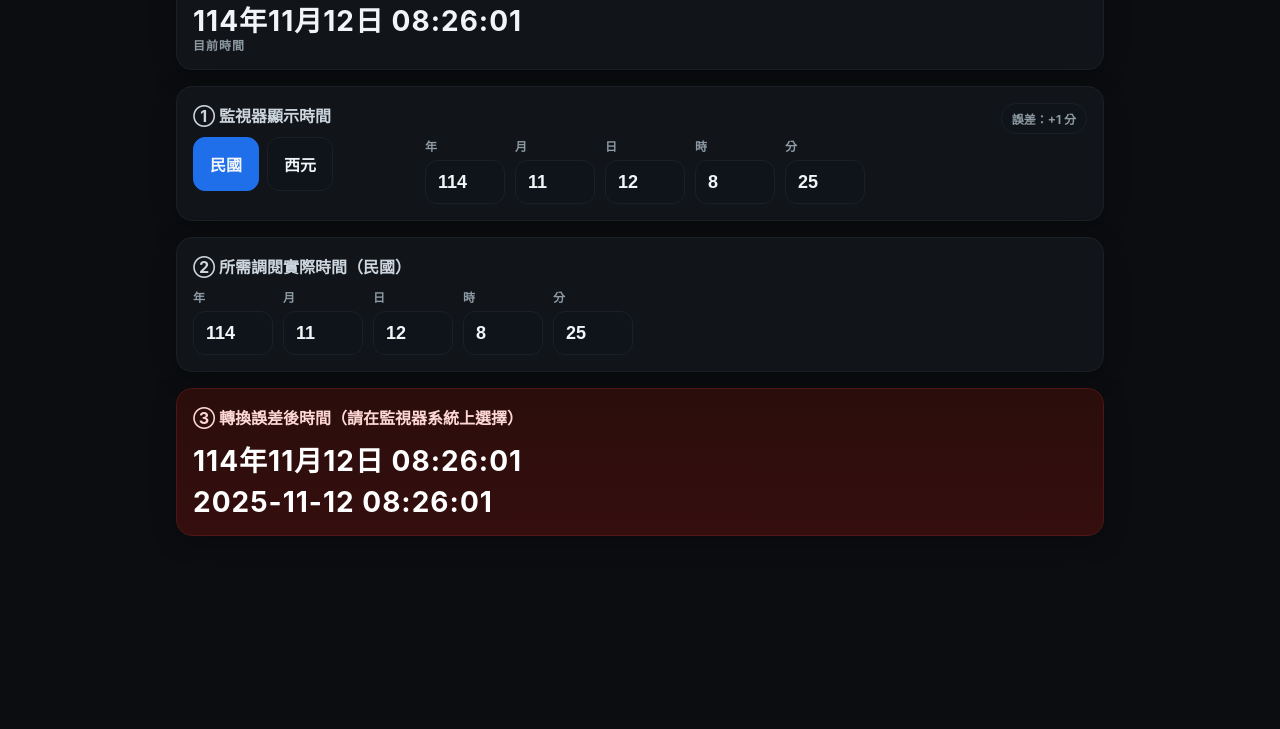
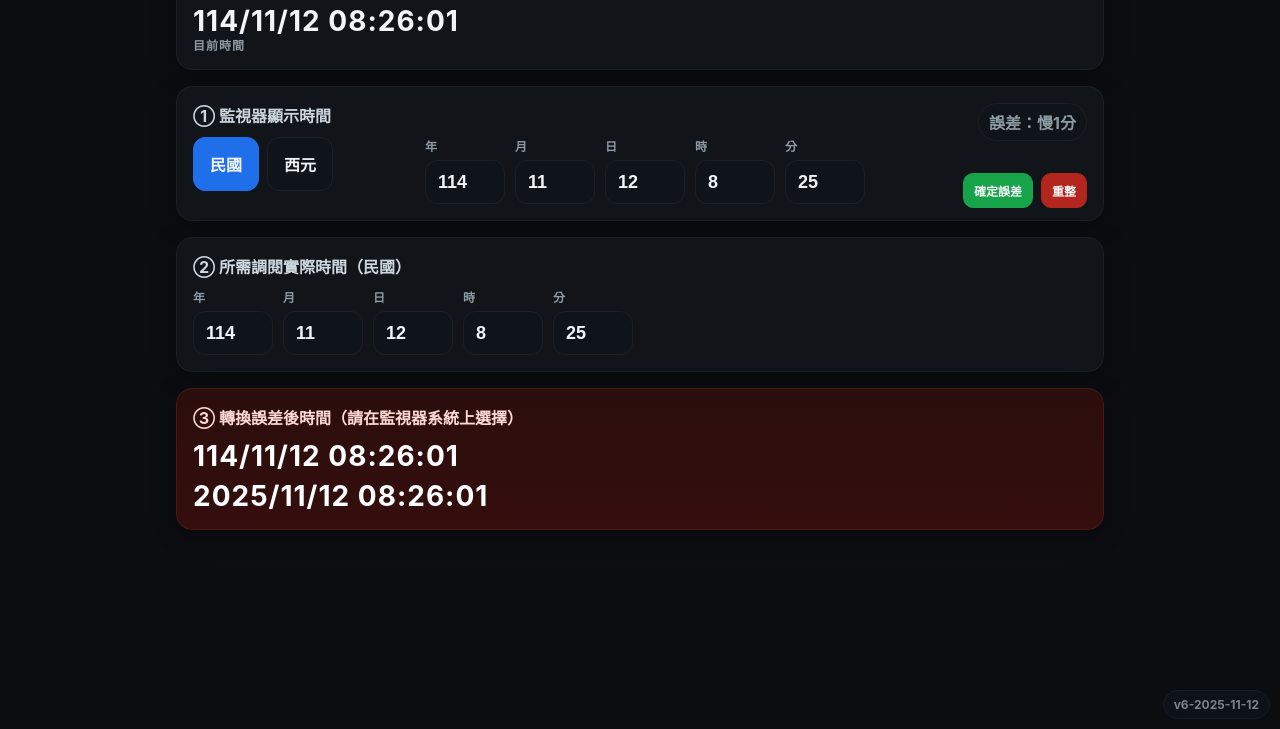
Before and after one commit to sj96785/cctv-time-diff-pwa, a plain HTML site: page index.html in a window 1280 px wide. Shown: the part 71-800 px from the top of the page. Drawn offline with Linux system fonts and the light colour scheme.

Commit message:
Add files via upload

```diff
--- a/index.html
+++ b/index.html
@@ -17,8 +17,8 @@
     --accent:#1f6feb;
     --danger:#b3261e;
     --panel:#11151a;
+    --edge:#1b2026;
     --green:#22c55e;
-    --edge:#1b2026;
   }
   *{box-sizing:border-box}
   html,body{height:100%}
@@ -28,11 +28,10 @@
     color:var(--fg);
     font-family:-apple-system,BlinkMacSystemFont,"Segoe UI",Roboto,Helvetica,Arial,"Apple Color Emoji","Segoe UI Emoji";
     font-weight:700;
-    -webkit-font-smoothing:antialiased;
-    -moz-osx-font-smoothing:grayscale;
   }
   .wrap{max-width:960px;margin:0 auto;padding:16px;display:flex;flex-direction:column;gap:16px}
-  .card{position:relative;
+  .card{
+    position:relative;
     background:var(--panel);
     border:1px solid var(--edge);
     border-radius:16px;
@@ -40,53 +39,31 @@
     box-shadow:0 6px 24px rgba(0,0,0,.25);
   }
   h1{margin:0 0 8px 0;font-size:24px;letter-spacing:.5px;text-align:center;color:var(--green);}
-  .clock{
-    font-size:28px;line-height:1.2;letter-spacing:1px;
-    display:flex;justify-content:space-between;align-items:center;gap:12px;
-  }
-  .sub{
-    font-size:12px;color:var(--muted);
-  }
-  .grid{
-    display:grid;gap:12px;
-    grid-template-columns: 1fr;
-  }
-  @media (min-width:700px){
-    .grid{grid-template-columns: 220px 1fr;}
-  }
-  .toggle{
-    display:flex;gap:8px;align-items:flex-start;justify-content:flex-start;
-  }
-  .btn{
-    padding:14px 16px;border-radius:12px;border:1px solid var(--edge);
-    background:#0f141a;color:var(--fg);font-weight:800;cursor:pointer;font-size:16px;
-  }
+  .clock{font-size:28px;line-height:1.2;letter-spacing:1px;display:flex;justify-content:space-between;align-items:center;gap:12px;}
+  .sub{font-size:12px;color:var(--muted);}
+  .grid{display:grid;gap:12px;grid-template-columns: 1fr;}
+  @media (min-width:700px){.grid{grid-template-columns: 220px 1fr;}}
+  .toggle{display:flex;gap:8px;align-items:flex-start;justify-content:flex-start;}
+  .btn{padding:14px 16px;border-radius:12px;border:1px solid var(--edge);background:#0f141a;color:var(--fg);font-weight:800;cursor:pointer;font-size:16px;}
   .btn[aria-pressed="true"]{background:var(--accent);border-color:var(--accent)}
   .btn:active{transform:translateY(1px)}
   .group-title{font-size:16px;margin-bottom:10px;color:#cdd6de}
   .pickers{display:flex;gap:10px;flex-wrap:wrap}
   .picker{display:flex;flex-direction:column;gap:6px;min-width:80px}
   .picker label{font-size:12px;color:var(--muted)}
-  select{
-    appearance:none;-webkit-appearance:none;-moz-appearance:none;
-    width:100%;height:44px;border-radius:12px;border:1px solid var(--edge);
-    background:#0f141a;color:var(--fg);padding:0 12px;font-size:18px;font-weight:800;
-  }
-  .foot{
-    background:linear-gradient(180deg,#2a0e0c, #350e0e);
-    border-color:#4e1616;
-  }
-  .out-time{
-    font-size:28px;letter-spacing:1px;
-    color:#fff;display:flex;flex-direction:column;gap:6px;
-  }
+  select{appearance:none;-webkit-appearance:none;-moz-appearance:none;width:100%;height:44px;border-radius:12px;border:1px solid var(--edge);background:#0f141a;color:var(--fg);padding:0 12px;font-size:18px;font-weight:800;}
+  .foot{background:linear-gradient(180deg,#2a0e0c, #350e0e);border-color:#4e1616;}
+  .out-time{font-size:28px;letter-spacing:1px;color:#fff;display:flex;flex-direction:column;gap:6px;}
   .hint{font-size:inherit;color:#fff;opacity:1}
-  .pill{
-    border:1px solid var(--edge);background:#0f141a;border-radius:999px;padding:6px 10px;font-size:12px;color:var(--muted)
-  }
+  .pill{border:1px solid var(--edge);background:#0f141a;border-radius:999px;padding:6px 10px;font-size:12px;color:var(--muted)}
+  .pill.corner{position:absolute; top:16px; right:16px;}
+  .pill.offset{font-size:16px} /* +4px */
   .danger{color:#ffd7d4}
-
-  .pill.corner{position:absolute; top:16px; right:16px;}
+  .btn-group-abs{position:absolute; right:16px; bottom:12px; display:flex; gap:8px}
+  .btn.small{padding:8px 10px; font-size:12px; border-radius:10px}
+  .btn.green{background:#16a34a;border-color:#16a34a}
+  .btn.red{background:#b3261e;border-color:#b3261e}
+  .ver-badge{position:fixed;bottom:10px;right:10px;background:#0f141a;border:1px solid var(--edge);color:#8e9aa3;border-radius:999px;padding:6px 10px;font-size:12px;opacity:.85;z-index:9999}
 </style>
 </head>
 <body>
@@ -95,16 +72,15 @@
     <h1>監視器誤差轉換工具</h1>
     <div class="clock" id="liveClock">
       <div>
-        <div id="liveRoc" aria-live="polite">114年01月01日 00:00:00</div>
+        <div id="liveRoc" aria-live="polite">114/01/01 00:00:00</div>
         <div class="sub">目前時間</div>
       </div>
-
     </div>
   </div>
 
   <div class="card">
     <div class="group-title">① 監視器顯示時間</div>
-    <div class="pill corner" id="offsetInfo">誤差：-- 分</div>
+    <div class="pill corner offset" id="offsetInfo">誤差：--</div>
     <div class="grid">
       <div class="toggle">
         <button id="modeRoc" class="btn" aria-pressed="true">民國</button>
@@ -116,6 +92,10 @@
         <div class="picker"><label>日</label><select id="camDay"></select></div>
         <div class="picker"><label>時</label><select id="camHour"></select></div>
         <div class="picker"><label>分</label><select id="camMinute"></select></div>
+        <div class="btn-group-abs">
+          <button id="confirmDiffBtn" class="btn small green">確定誤差</button>
+          <button id="resetDiffBtn" class="btn small red">重整</button>
+        </div>
       </div>
     </div>
   </div>
@@ -140,68 +120,52 @@
   </div>
 </div>
 
+<div class="ver-badge" id="verBadge">v6-2025-11-12</div>
+
 <script>
-// ----- Utilities -----
-const TZ = 'Asia/Taipei'; // UTC+8
+const TZ = 'Asia/Taipei';
 const pad2 = n => String(n).padStart(2,'0');
 const toROC = ad => ad - 1911;
 const fromROC = roc => roc + 1911;
 
-function daysInMonth(yearAD, month){ // month: 1-12
-  return new Date(yearAD, month, 0).getDate();
-}
+function daysInMonth(yearAD, month){ return new Date(yearAD, month, 0).getDate(); }
 
 function tsFromPartsAD(obj){
-  const y = obj.y, M = obj.M, d = obj.d, h = obj.h, m = obj.m, s = (obj.s || 0);
-  // Construct epoch for a local time in UTC+8 regardless of device zone.
+  const {y,M,d,h,m} = obj; const s = obj.s || 0;
   return Date.UTC(y, M-1, d, h - 8, m, s, 0);
 }
 
 function getNowPartsTaipei(){
-  const dtf = new Intl.DateTimeFormat('en-CA', {
-    timeZone: TZ, year:'numeric', month:'2-digit', day:'2-digit',
-    hour:'2-digit', minute:'2-digit', second:'2-digit', hour12:false
-  });
+  const dtf = new Intl.DateTimeFormat('en-CA', {timeZone: TZ, year:'numeric', month:'2-digit', day:'2-digit', hour:'2-digit', minute:'2-digit', second:'2-digit', hour12:false});
   const parts = Object.fromEntries(dtf.formatToParts(new Date()).map(p=>[p.type,p.value]));
-  const y = parseInt(parts.year,10);
-  const M = parseInt(parts.month,10);
-  const d = parseInt(parts.day,10);
-  const h = parseInt(parts.hour,10);
-  const m = parseInt(parts.minute,10);
-  const s = parseInt(parts.second,10);
-  return {y,M,d,h,m,s};
+  return {y:+parts.year, M:+parts.month, d:+parts.day, h:+parts.hour, m:+parts.minute, s:+parts.second};
 }
 
-function fmtROC(obj){ const y=obj.y,M=obj.M,d=obj.d,h=obj.h,m=obj.m,s=(obj.s||0); return toROC(y)+'年'+pad2(M)+'月'+pad2(d)+'日 '+pad2(h)+':'+pad2(m)+':'+pad2(s); }
-function fmtAD(obj){
-  const y=obj.y,M=obj.M,d=obj.d,h=obj.h,m=obj.m,s = (obj.s||0);
-  return y+'-'+pad2(M)+'-'+pad2(d)+' '+pad2(h)+':'+pad2(m)+':'+pad2(s);
-}
+function fmtROC(obj){ const {y,M,d,h,m} = obj; const s=obj.s||0; return toROC(y)+'/'+pad2(M)+'/'+pad2(d)+' '+pad2(h)+':'+pad2(m)+':'+pad2(s); }
+function fmtAD (obj){ const {y,M,d,h,m} = obj; const s=obj.s||0; return y+'/'+pad2(M)+'/'+pad2(d)+' '+pad2(h)+':'+pad2(m)+':'+pad2(s); }
 
-// ----- DOM refs -----
+// DOM
 const liveRoc = document.getElementById('liveRoc');
 const offsetInfo = document.getElementById('offsetInfo');
 const modeRocBtn = document.getElementById('modeRoc');
-const modeAdBtn = document.getElementById('modeAd');
+const modeAdBtn  = document.getElementById('modeAd');
+const camYear   = document.getElementById('camYear');
+const camMonth  = document.getElementById('camMonth');
+const camDay    = document.getElementById('camDay');
+const camHour   = document.getElementById('camHour');
+const camMinute = document.getElementById('camMinute');
+const wantYear   = document.getElementById('wantYear');
+const wantMonth  = document.getElementById('wantMonth');
+const wantDay    = document.getElementById('wantDay');
+const wantHour   = document.getElementById('wantHour');
+const wantMinute = document.getElementById('wantMinute');
+const outMain = document.getElementById('outMain');
+const outAlt  = document.getElementById('outAlt');
 
-const camYear = document.getElementById('camYear');
-const camMonth = document.getElementById('camMonth');
-const camDay = document.getElementById('camDay');
-const camHour = document.getElementById('camHour');
-const camMinute = document.getElementById('camMinute');
+let camMode = 'ROC';
+let useFixedDiff = false;
+let fixedDiffMs = 0;
 
-const wantYear = document.getElementById('wantYear');
-const wantMonth = document.getElementById('wantMonth');
-const wantDay = document.getElementById('wantDay');
-const wantHour = document.getElementById('wantHour');
-const wantMinute = document.getElementById('wantMinute');
-
-const outMain = document.getElementById('outMain');
-const outAlt = document.getElementById('outAlt');
-
-let camMode = 'ROC'; // 'ROC' | 'AD'
-
-// ----- Init options -----
 function rangeOptions(sel, start, end){
   sel.innerHTML = '';
   const step = start <= end ? 1 : -1;
@@ -224,32 +188,23 @@ function setCamYears(){
     camYear.value = now.y;
   }
 }
-
 function setWantYears(){
   const now = getNowPartsTaipei();
   const rocNow = toROC(now.y);
   rangeOptions(wantYear, rocNow-20, rocNow+1);
   wantYear.value = rocNow;
 }
-
 function setMonthsDaysHoursMinutes(prefix, yAD, M){
-  const monthSel = document.getElementById(prefix+'Month');
-  const daySel = document.getElementById(prefix+'Day');
-  const hourSel = document.getElementById(prefix+'Hour');
+  const monthSel  = document.getElementById(prefix+'Month');
+  const daySel    = document.getElementById(prefix+'Day');
+  const hourSel   = document.getElementById(prefix+'Hour');
   const minuteSel = document.getElementById(prefix+'Minute');
-
-  // months
   rangeOptions(monthSel, 1, 12);
-  // hours
   rangeOptions(hourSel, 0, 23);
-  // minutes
   rangeOptions(minuteSel, 0, 59);
-
-  // days depends on month/year
   const dim = daysInMonth(yAD, M || 1);
   rangeOptions(daySel, 1, dim);
 }
-
 function syncDayCount(prefix){
   const y = prefix === 'cam' ? (camMode==='ROC' ? fromROC(+camYear.value) : +camYear.value) : fromROC(+wantYear.value);
   const M = +document.getElementById(prefix+'Month').value;
@@ -263,106 +218,75 @@ function syncDayCount(prefix){
   }
 }
 
-// ----- Update clock and compute -----
-function compute(){
-  const now = getNowPartsTaipei();
-  liveRoc.textContent = fmtROC(now);
-
-  // camera displayed time (to AD parts)
-  let camYAD = camMode==='ROC' ? fromROC(+camYear.value) : +camYear.value;
-  const camParts = {
-    y: camYAD,
+function getCamParts(){
+  return {
+    y: camMode==='ROC' ? fromROC(+camYear.value) : +camYear.value,
     M: +camMonth.value,
     d: +camDay.value,
     h: +camHour.value,
     m: +camMinute.value,
     s: 0
   };
+}
 
-  // desired real (ROC only)
-  const wantParts = {
-    y: fromROC(+wantYear.value),
-    M: +wantMonth.value,
-    d: +wantDay.value,
-    h: +wantHour.value,
-    m: +wantMinute.value,
-    s: 0
-  };
+function compute(){
+  const now = getNowPartsTaipei();
+  liveRoc.textContent = fmtROC(now);
 
-  // timestamps in UTC for +8 based local values
-  const nowTs = tsFromPartsAD(now);
-  const camTs = tsFromPartsAD(camParts);
+  const camParts = getCamParts();
+  const wantParts = { y: fromROC(+wantYear.value), M:+wantMonth.value, d:+wantDay.value, h:+wantHour.value, m:+wantMinute.value, s:0 };
+
+  const nowTs  = tsFromPartsAD(now);
+  const camTs  = tsFromPartsAD(camParts);
   const wantTs = tsFromPartsAD(wantParts);
 
-  const diffMs = nowTs - camTs; // positive if camera落後
+  const diffMs = useFixedDiff ? fixedDiffMs : (nowTs - camTs); // positive => camera 慢
   const diffMin = Math.round(diffMs / 60000);
-  offsetInfo.textContent = '誤差：' + (diffMin>=0?'+':'') + diffMin + ' 分';
+  offsetInfo.textContent = (diffMs===0) ? '誤差：0分' : ('誤差：' + (diffMs<0 ? '快' : '慢') + Math.abs(diffMin) + '分');
 
   const outTs = wantTs + diffMs;
-  const outDate = new Date(outTs); // UTC
-  // back to +8 parts
-  const dtf = new Intl.DateTimeFormat('en-CA', {
-    timeZone: TZ, year:'numeric', month:'2-digit', day:'2-digit',
-    hour:'2-digit', minute:'2-digit', second:'2-digit', hour12:false
-  });
-  const x = Object.fromEntries(dtf.formatToParts(outDate).map(p=>[p.type,p.value]));
+  const dtf = new Intl.DateTimeFormat('en-CA', {timeZone: TZ, year:'numeric', month:'2-digit', day:'2-digit', hour:'2-digit', minute:'2-digit', second:'2-digit', hour12:false});
+  const x = Object.fromEntries(dtf.formatToParts(new Date(outTs)).map(p=>[p.type,p.value]));
   const outParts = {y:+x.year, M:+x.month, d:+x.day, h:+x.hour, m:+x.minute, s:+x.second};
 
-  // Display in camera mode format
   if (camMode==='ROC'){
     outMain.textContent = fmtROC(outParts);
-    outAlt.textContent = fmtAD(outParts);
+    outAlt.textContent  = fmtAD(outParts);
   }else{
     outMain.textContent = fmtAD(outParts);
-    outAlt.textContent = fmtROC(outParts);
+    outAlt.textContent  = fmtROC(outParts);
   }
 }
 
 function init(){
-  // set years
   setCamYears();
   setWantYears();
 
-  // set pickers initial
   const now = getNowPartsTaipei();
   setMonthsDaysHoursMinutes('cam', camMode==='ROC'? fromROC(+camYear.value) : +camYear.value, now.M);
-  camMonth.value = now.M;
-  syncDayCount('cam');
-  camDay.value = now.d;
-  camHour.value = now.h;
-  camMinute.value = now.m;
+  camMonth.value = now.M; syncDayCount('cam'); camDay.value = now.d; camHour.value = now.h; camMinute.value = now.m;
 
   setMonthsDaysHoursMinutes('want', now.y, now.M);
-  wantMonth.value = now.M;
-  syncDayCount('want');
-  wantDay.value = now.d;
-  wantHour.value = now.h;
-  wantMinute.value = now.m;
+  wantMonth.value = now.M; syncDayCount('want'); wantDay.value = now.d; wantHour.value = now.h; wantMinute.value = now.m;
 
-  modeRocBtn.addEventListener('click', () => {
-    camMode = 'ROC';
-    modeRocBtn.setAttribute('aria-pressed','true');
-    modeAdBtn.setAttribute('aria-pressed','false');
-    setCamYears();
-    setMonthsDaysHoursMinutes('cam', fromROC(+camYear.value), +camMonth.value || 1);
-    syncDayCount('cam');
+  modeRocBtn.addEventListener('click', () => { camMode='ROC'; modeRocBtn.setAttribute('aria-pressed','true'); modeAdBtn.setAttribute('aria-pressed','false'); setCamYears(); setMonthsDaysHoursMinutes('cam', fromROC(+camYear.value), +camMonth.value || 1); syncDayCount('cam'); compute(); });
+  modeAdBtn .addEventListener('click', () => { camMode='AD' ; modeRocBtn.setAttribute('aria-pressed','false'); modeAdBtn.setAttribute('aria-pressed','true'); setCamYears(); setMonthsDaysHoursMinutes('cam', +camYear.value, +camMonth.value || 1); syncDayCount('cam'); compute(); });
+
+  [camYear, camMonth, camDay, camHour, camMinute].forEach(el=> el.addEventListener('change', () => { if(el===camYear || el===camMonth) syncDayCount('cam'); compute(); }));
+  [wantYear, wantMonth, wantDay, wantHour, wantMinute].forEach(el=> el.addEventListener('change', () => { if(el===wantYear || el===wantMonth) syncDayCount('want'); compute(); }));
+
+  const confirmDiffBtn = document.getElementById('confirmDiffBtn');
+  const resetDiffBtn = document.getElementById('resetDiffBtn');
+  confirmDiffBtn.addEventListener('click', () => {
+    const now = getNowPartsTaipei();
+    const nowTs = tsFromPartsAD(now);
+    const camTs = tsFromPartsAD(getCamParts());
+    fixedDiffMs = nowTs - camTs;
+    useFixedDiff = true;
     compute();
   });
-  modeAdBtn.addEventListener('click', () => {
-    camMode = 'AD';
-    modeRocBtn.setAttribute('aria-pressed','false');
-    modeAdBtn.setAttribute('aria-pressed','true');
-    setCamYears();
-    setMonthsDaysHoursMinutes('cam', +camYear.value, +camMonth.value || 1);
-    syncDayCount('cam');
-    compute();
-  });
-
-  [camYear, camMonth, camDay, camHour, camMinute].forEach(el=>{
-    el.addEventListener('change', () => { if(el===camYear || el===camMonth) syncDayCount('cam'); compute(); });
-  });
-  [wantYear, wantMonth, wantDay, wantHour, wantMinute].forEach(el=>{
-    el.addEventListener('change', () => { if(el===wantYear || el===wantMonth) syncDayCount('want'); compute(); });
+  resetDiffBtn.addEventListener('click', () => {
+    useFixedDiff = false; fixedDiffMs = 0; compute();
   });
 
   compute();
@@ -370,7 +294,7 @@ function init(){
 
   if ('serviceWorker' in navigator) {
     window.addEventListener('load', () => {
-      navigator.serviceWorker.register('./sw.js').catch(console.error);
+      navigator.serviceWorker.register('./sw.js?v=v6-2025-11-12').catch(console.error);
     });
   }
 }
```
Also changed, not shown: sw.js (+11 -33 lines), manifest.webmanifest, 2 other files.
